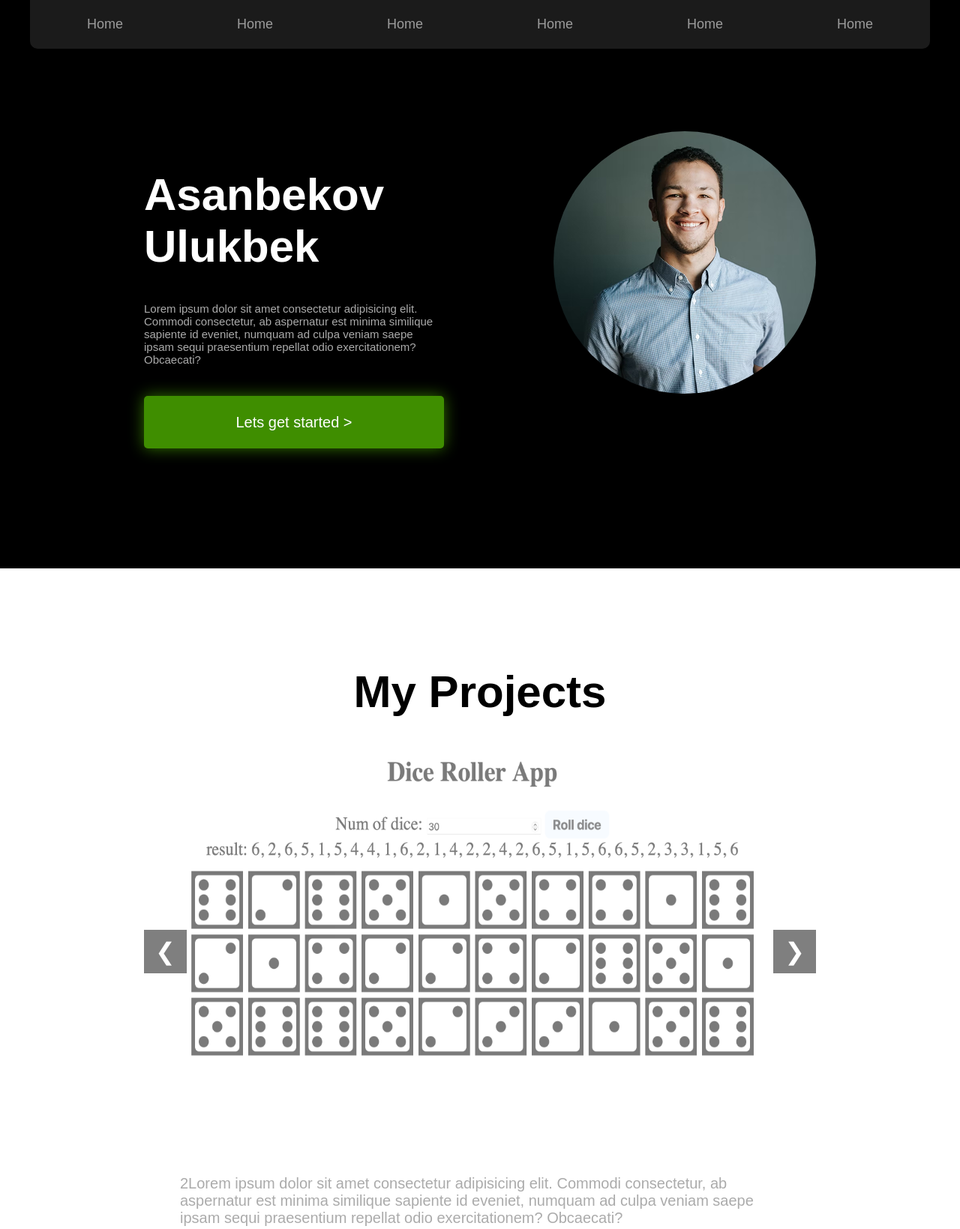
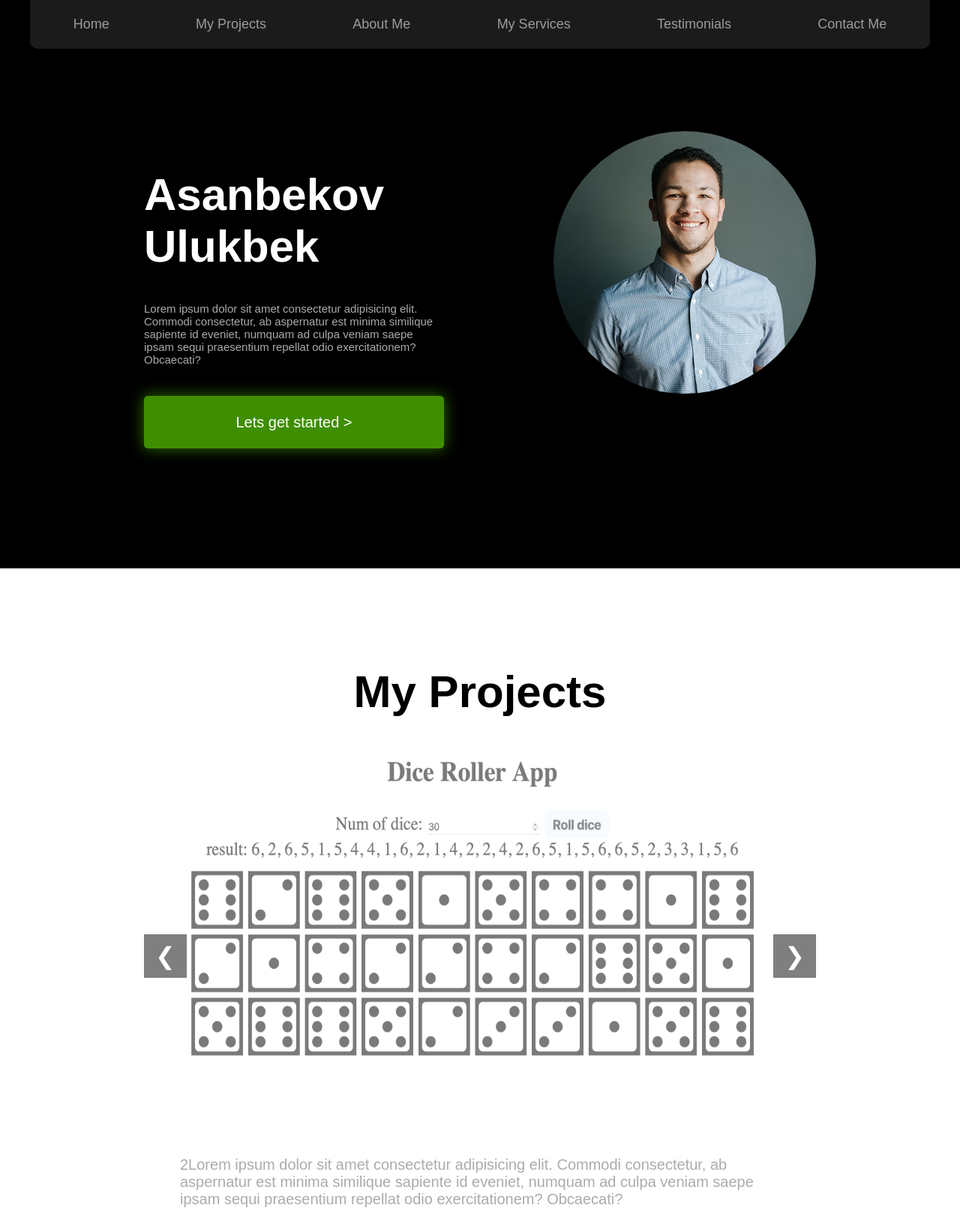
Before and after one commit to Ulukbek11/WebPortfolio, a plain HTML site: page index.html in a window 1280 px wide. Shown: the top 1639 px of the page at 75% size. Drawn offline with Linux system fonts and the light colour scheme.

Commit message:
second commit

```diff
--- a/index.html
+++ b/index.html
@@ -9,14 +9,14 @@
 </head>
 <body>
 <div class="wrapper1">
-        <nav>
+        <nav id="navbar">
             <ul>
-                <li><a href="">Home</a></li>
-                <li><a href="">Home</a></li>
-                <li><a href="">Home</a></li>
-                <li><a href="">Home</a></li>
-                <li><a href="">Home</a></li>
-                <li><a href="">Home</a></li>
+                <li><a href="#navbar">Home</a></li>
+                <li><a href="#myproject">My Projects</a></li>
+                <li><a href="#about">About Me</a></li>
+                <li><a href="#my-services">My Services</a></li>
+                <li><a href="#review-title">Testimonials</a></li>
+                <li><a href="#footer-main">Contact Me</a></li>
             </ul>
         </nav>
     <div class="container">
@@ -178,7 +178,7 @@
 <!-- ------------------------------service-cards--------------------------- -->
 <div class="wrapper2">
     <div class="container">
-        <div class="review-title">
+        <div class="review-title" id="review-title">
             <h2>Testimonials</h2>
             <p>Lorem ipsum, dolor sit amet
                 consectetur adipisicing elit.
@@ -242,7 +242,7 @@
     </div>
 </div>
 <!-- ---------------------------------testimonials---------------------------- -->
-<div class="footer-main">
+<div class="footer-main" id="footer-main">
 <div class="content">
     <div>
         <h1>Get in Touch</h1>
--- a/style.css
+++ b/style.css
@@ -133,7 +133,8 @@ a img.displaySlide{
 }
 .slide-texts{
     max-width: 800px;
-    margin: 40px 0;
+    margin-top: 15px;
+    margin-bottom: 80px;
 }
 .slide-text{
     display: none;
@@ -231,6 +232,7 @@ a img.displaySlide{
     height: 280px;
     transition: 0.5s;
     animation-duration: 0.5s;
+    margin-bottom: 80px;
 }
 .service-cards div:hover{
     background-color: rgba(80, 200, 0, 1);
```
